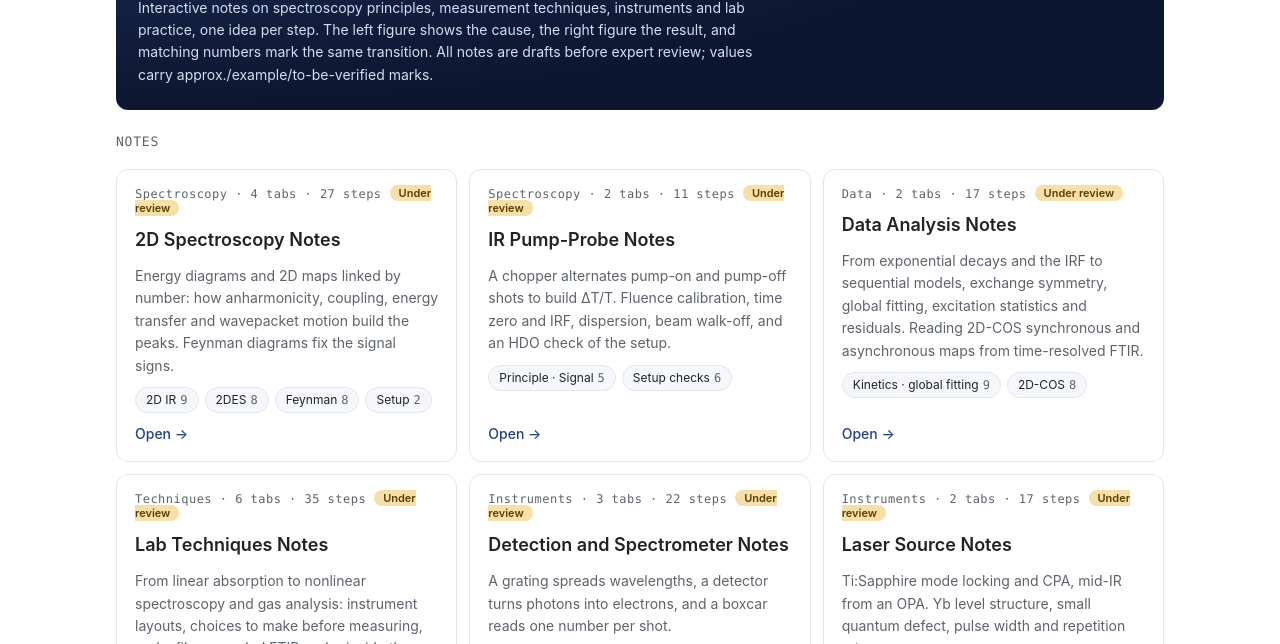
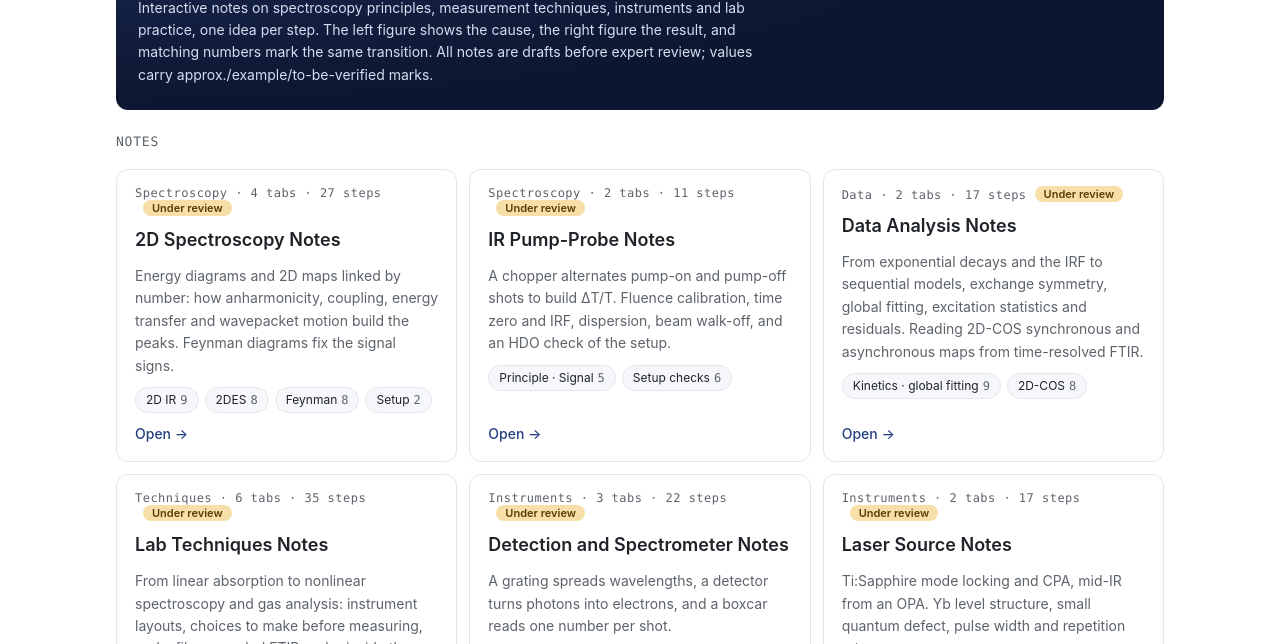
Before and after one commit to seokin-spec/seokin-spec.github.io, a plain HTML site: page en/index.html in a window 1280 px wide. Shown: the part 124-768 px from the top of the page. Drawn offline with Linux system fonts and the light colour scheme.

Commit message:
사이트 갱신 (원본 d156df7)

```diff
--- a/en/index.html
+++ b/en/index.html
@@ -18,7 +18,7 @@ h2{font-size:13px;font:500 13px var(--f-mono);color:var(--muted);letter-spacing:
 .card{display:flex;flex-direction:column;gap:10px;border:1px solid var(--line);border-radius:12px;padding:16px 18px;text-decoration:none;color:inherit;background:#fff;transition:border-color .15s,box-shadow .15s}
 .card:hover{border-color:var(--accent);box-shadow:0 2px 10px rgba(13,22,48,.08)}
 .card:focus-visible{outline:2px solid var(--accent);outline-offset:2px}
-.status{font:600 11px var(--f-sans);color:#5a3d00;background:#f6dfa8;border-radius:999px;padding:1px 9px;margin-left:8px;letter-spacing:0;vertical-align:1px}
+.status{font:600 11px var(--f-sans);color:#5a3d00;background:#f6dfa8;border-radius:999px;padding:1px 9px;margin-left:8px;white-space:nowrap;display:inline-block;letter-spacing:0;vertical-align:1px}
 .hero .lang{margin-left:auto;font:500 12px var(--f-sans);color:#d5def0;border:1px solid #3a4a78;border-radius:999px;padding:2px 10px;text-decoration:none;white-space:nowrap}
 .hero .lang b{color:#fff;font-weight:700}
 .hero .lang:hover{border-color:#9cc2ff}
```
Also changed, not shown: index.html (+1 -1 lines).
